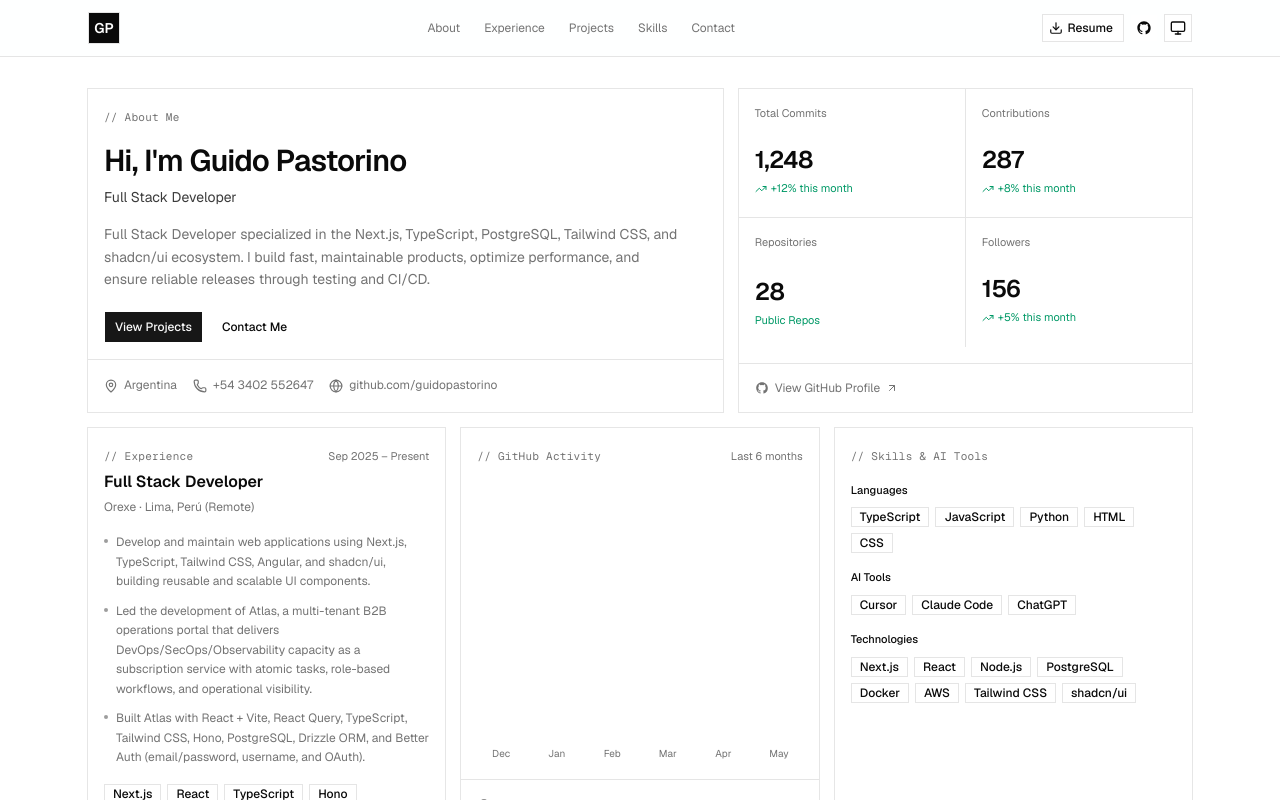
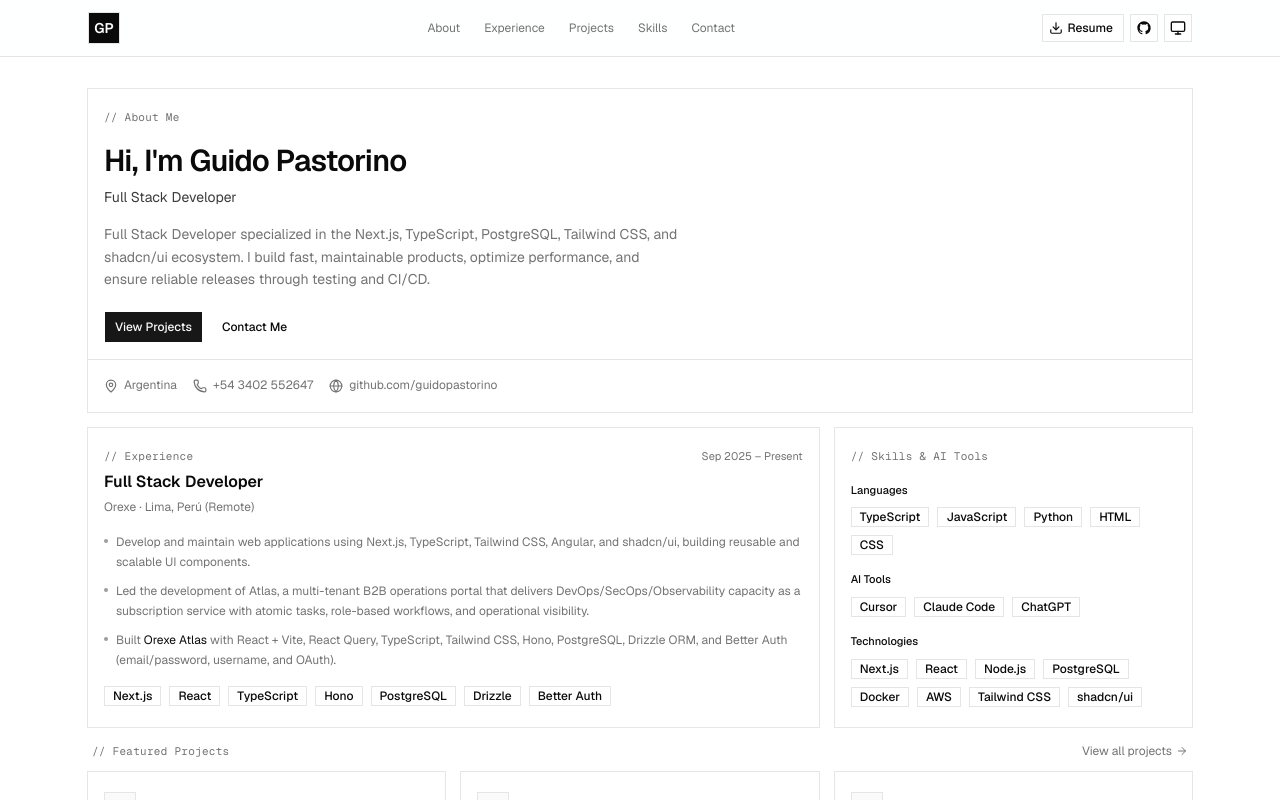
Before and after one commit to guidopastorino/portfolio, a Next.js app: page / in a window 1280 px wide. Shown: the top 800 px of the page. Built offline with nearby package versions, Linux system fonts and the light colour scheme.

Commit message:
feat: update site header and home page layout, enhance experience highlights with link, and add markdown files to .gitignore

```diff
--- a/src/components/home/home-page.tsx
+++ b/src/components/home/home-page.tsx
@@ -1,13 +1,11 @@
 import {
   ArrowRightIcon,
-  ArrowUpRightIcon,
   BriefcaseIcon,
   FolderGit2Icon,
   GlobeIcon,
   MapPinIcon,
   MusicIcon,
   PhoneIcon,
-  TrendingUpIcon,
 } from "lucide-react";
 
 import { SectionLabel } from "@/components/home/section-label";
@@ -23,11 +21,8 @@ import {
   CardHeader,
   CardTitle,
 } from "@/components/ui/card";
-import { Separator } from "@/components/ui/separator";
 import {
-  activityMonths,
   experience,
-  githubStats,
   projects,
   siteConfig,
   skillGroups,
@@ -37,17 +32,12 @@ import { cn } from "@/lib/utils";
 const projectIcons = [BriefcaseIcon, MusicIcon, FolderGit2Icon] as const;
 
 export function HomePage() {
-  const maxActivity = Math.max(...activityMonths.map((m) => m.value));
-
   return (
     <div className="flex min-h-full flex-col bg-background">
       <SiteHeader />
 
       <main className="mx-auto flex w-full max-w-6xl flex-1 flex-col gap-4 px-4 py-6 sm:px-6 sm:py-8">
-        <section
-          id="about"
-          className="grid scroll-mt-20 gap-4 lg:grid-cols-[1.4fr_1fr]"
-        >
+        <section id="about" className="scroll-mt-20">
           <Card className="justify-between py-0">
             <CardHeader className="gap-4 pt-5">
               <SectionLabel>{"// About Me"}</SectionLabel>
@@ -103,48 +93,10 @@ export function HomePage() {
               </a>
             </CardFooter>
           </Card>
-
-          <Card className="py-0">
-            <CardContent className="grid flex-1 grid-cols-2 gap-px bg-border p-0">
-              {githubStats.map((stat) => (
-                <div
-                  key={stat.label}
-                  className="flex flex-col justify-between gap-3 bg-card p-4"
-                >
-                  <p className="text-[11px] text-muted-foreground">
-                    {stat.label}
-                  </p>
-                  <div>
-                    <p className="font-sans text-2xl font-semibold tracking-tight">
-                      {stat.value}
-                    </p>
-                    <p className="mt-1 inline-flex items-center gap-1 text-[11px] text-emerald-600 dark:text-emerald-400">
-                      {stat.change.includes("%") ? (
-                        <TrendingUpIcon className="size-3" />
-                      ) : null}
-                      {stat.change}
-                    </p>
-                  </div>
-                </div>
-              ))}
-            </CardContent>
-            <CardFooter>
-              <a
-                href={siteConfig.github}
-                target="_blank"
-                rel="noopener noreferrer"
-                className="inline-flex items-center gap-1.5 text-xs text-muted-foreground transition-colors hover:text-foreground"
-              >
-                <GitHubIcon className="size-3.5" />
-                View GitHub Profile
-                <ArrowUpRightIcon className="size-3" />
-              </a>
-            </CardFooter>
-          </Card>
         </section>
 
         <section className="grid gap-4 lg:grid-cols-3">
-          <Card id="experience" className="scroll-mt-20 py-0 lg:col-span-1">
+          <Card id="experience" className="scroll-mt-20 py-0 lg:col-span-2">
             <CardHeader className="pt-5">
               <div className="flex items-center justify-between gap-2">
                 <SectionLabel>{"// Experience"}</SectionLabel>
@@ -159,16 +111,36 @@ export function HomePage() {
                 {experience.company} · {experience.location}
               </CardDescription>
             </CardHeader>
-            <CardContent className="space-y-3">
+            <CardContent className="space-y-3 pb-5">
               <ul className="space-y-2.5 text-xs leading-relaxed text-muted-foreground">
-                {experience.highlights.map((item) => (
-                  <li key={item} className="flex gap-2">
-                    <span className="mt-1.5 size-1 shrink-0 rounded-full bg-foreground/40" />
-                    <span>{item}</span>
-                  </li>
-                ))}
+                {experience.highlights.map((item) => {
+                  const key = typeof item === "string" ? item : item.link.href;
+                  return (
+                    <li key={key} className="flex gap-2">
+                      <span className="mt-1.5 size-1 shrink-0 rounded-full bg-foreground/40" />
+                      <span>
+                        {typeof item === "string" ? (
+                          item
+                        ) : (
+                          <>
+                            {item.before}
+                            <a
+                              href={item.link.href}
+                              target="_blank"
+                              rel="noopener noreferrer"
+                              className="text-foreground underline-offset-2 transition-colors hover:underline"
+                            >
+                              {item.link.label}
+                            </a>
+                            {item.after}
+                          </>
+                        )}
+                      </span>
+                    </li>
+                  );
+                })}
               </ul>
-              <div className="flex flex-wrap gap-1.5 pt-1">
+              <div className="flex flex-wrap gap-2 pt-1">
                 {experience.stack.map((tech) => (
                   <Badge key={tech} variant="outline">
                     {tech}
@@ -178,53 +150,17 @@ export function HomePage() {
             </CardContent>
           </Card>
 
-          <Card className="py-0">
-            <CardHeader className="pt-5">
-              <div className="flex items-center justify-between gap-2">
-                <SectionLabel>{"// GitHub Activity"}</SectionLabel>
-                <span className="text-[11px] text-muted-foreground">
-                  Last 6 months
-                </span>
-              </div>
-            </CardHeader>
-            <CardContent className="flex flex-1 flex-col justify-end">
-              <div className="flex h-36 items-end gap-2">
-                {activityMonths.map((month) => (
-                  <div
-                    key={month.month}
-                    className="flex flex-1 flex-col items-center gap-2"
-                  >
-                    <div
-                      className="w-full bg-foreground/85 transition-all dark:bg-foreground/70"
-                      style={{
-                        height: `${(month.value / maxActivity) * 100}%`,
-                        minHeight: "12%",
-                      }}
-                    />
-                    <span className="text-[10px] text-muted-foreground">
-                      {month.month}
-                    </span>
-                  </div>
-                ))}
-              </div>
-            </CardContent>
-            <CardFooter className="text-[11px] text-muted-foreground">
-              <GitHubIcon className="mr-1.5 size-3.5" />
-              Most used: TypeScript, Next.js, React, PostgreSQL
-            </CardFooter>
-          </Card>
-
           <Card id="skills" className="scroll-mt-20 py-0">
             <CardHeader className="pt-5">
               <SectionLabel>{"// Skills & AI Tools"}</SectionLabel>
             </CardHeader>
-            <CardContent className="space-y-4">
+            <CardContent className="space-y-4 pb-5">
               {skillGroups.map((group) => (
                 <div key={group.title} className="space-y-2">
                   <p className="text-[11px] font-medium text-foreground">
                     {group.title}
                   </p>
-                  <div className="flex flex-wrap gap-1.5">
+                  <div className="flex flex-wrap gap-2">
                     {group.items.map((item) => (
                       <Badge key={item} variant="outline">
                         {item}
@@ -268,7 +204,7 @@ export function HomePage() {
                         {project.description}
                       </CardDescription>
                     </div>
-                    <div className="flex flex-wrap gap-1.5">
+                    <div className="flex flex-wrap gap-2">
                       {project.stack.map((tech) => (
                         <Badge key={tech} variant="secondary">
                           {tech}
@@ -276,17 +212,14 @@ export function HomePage() {
                       ))}
                     </div>
                   </CardHeader>
-                  <CardFooter className="justify-between gap-2">
-                    <div className="flex items-center gap-3 text-[11px] text-muted-foreground">
-                      <span>★ {project.stars}</span>
-                      <span>⑂ {project.forks}</span>
-                    </div>
+                  <CardFooter className="mt-auto justify-end gap-2">
                     <a
                       href={project.href}
                       target="_blank"
                       rel="noopener noreferrer"
-                      className="inline-flex items-center gap-1 text-xs text-muted-foreground transition-colors hover:text-foreground"
+                      className="inline-flex items-center gap-1.5 text-xs text-muted-foreground transition-colors hover:text-foreground"
                     >
+                      <GitHubIcon className="size-3.5" />
                       View Repo
                       <ArrowRightIcon className="size-3" />
                     </a>
@@ -329,7 +262,6 @@ export function HomePage() {
                 </a>
               </div>
             </CardHeader>
-            <Separator />
             <CardFooter className="justify-center py-4 text-[11px] text-muted-foreground">
               © {new Date().getFullYear()} {siteConfig.name}. All rights
               reserved.
--- a/src/components/site-header.tsx
+++ b/src/components/site-header.tsx
@@ -48,15 +48,21 @@ export function SiteHeader() {
             Resume
           </a>
 
-          <a
-            href={siteConfig.github}
-            target="_blank"
-            rel="noopener noreferrer"
+          <Button
+            variant="outline"
+            size="icon-sm"
+            nativeButton={false}
+            render={
+              <a
+                href={siteConfig.github}
+                target="_blank"
+                rel="noopener noreferrer"
+              />
+            }
             aria-label="GitHub"
-            className={buttonVariants({ variant: "outline", size: "icon-sm" })}
           >
-            <GitHubIcon className="size-4" />
-          </a>
+            <GitHubIcon />
+          </Button>
 
           <ThemeToggle />
 
--- a/src/lib/portfolio.ts
+++ b/src/lib/portfolio.ts
@@ -44,7 +44,12 @@ export const experience = {
   highlights: [
     "Develop and maintain web applications using Next.js, TypeScript, Tailwind CSS, Angular, and shadcn/ui, building reusable and scalable UI components.",
     "Led the development of Atlas, a multi-tenant B2B operations portal that delivers DevOps/SecOps/Observability capacity as a subscription service with atomic tasks, role-based workflows, and operational visibility.",
-    "Built Atlas with React + Vite, React Query, TypeScript, Tailwind CSS, Hono, PostgreSQL, Drizzle ORM, and Better Auth (email/password, username, and OAuth).",
+    {
+      before: "Built ",
+      link: { label: "Orexe Atlas", href: "https://atlas.orexe.io/" },
+      after:
+        " with React + Vite, React Query, TypeScript, Tailwind CSS, Hono, PostgreSQL, Drizzle ORM, and Better Auth (email/password, username, and OAuth).",
+    },
   ],
   stack: [
     "Next.js",
@@ -88,8 +93,6 @@ export const projects = [
       "Multi-tenant B2B operations portal for DevOps/SecOps/Observability capacity as a subscription service, with atomic tasks and role-based workflows.",
     stack: ["React", "Vite", "Hono", "PostgreSQL", "Drizzle", "Better Auth"],
     href: "https://github.com/guidopastorino",
-    stars: 12,
-    forks: 3,
   },
   {
     title: "Music Data Explorer",
@@ -97,8 +100,6 @@ export const projects = [
       "Next.js SSR app that uses the Spotify API to analyze artists and songs, with Recharts visualizations and AI-generated fun facts via Gemini.",
     stack: ["Next.js", "TypeScript", "Spotify API", "Recharts", "AI SDK"],
     href: "https://github.com/guidopastorino",
-    stars: 24,
-    forks: 5,
   },
   {
     title: "University Projects",
@@ -106,7 +107,5 @@ export const projects = [
       "Problem-solving development with efficient solutions in C and Python, focused on algorithm optimization for academic and practical challenges.",
     stack: ["C", "Python", "Algorithms"],
     href: "https://github.com/guidopastorino",
-    stars: 8,
-    forks: 2,
   },
 ] as const;
```
Also changed, not shown: 1 other file (tests, documents, lock files or other folders).
